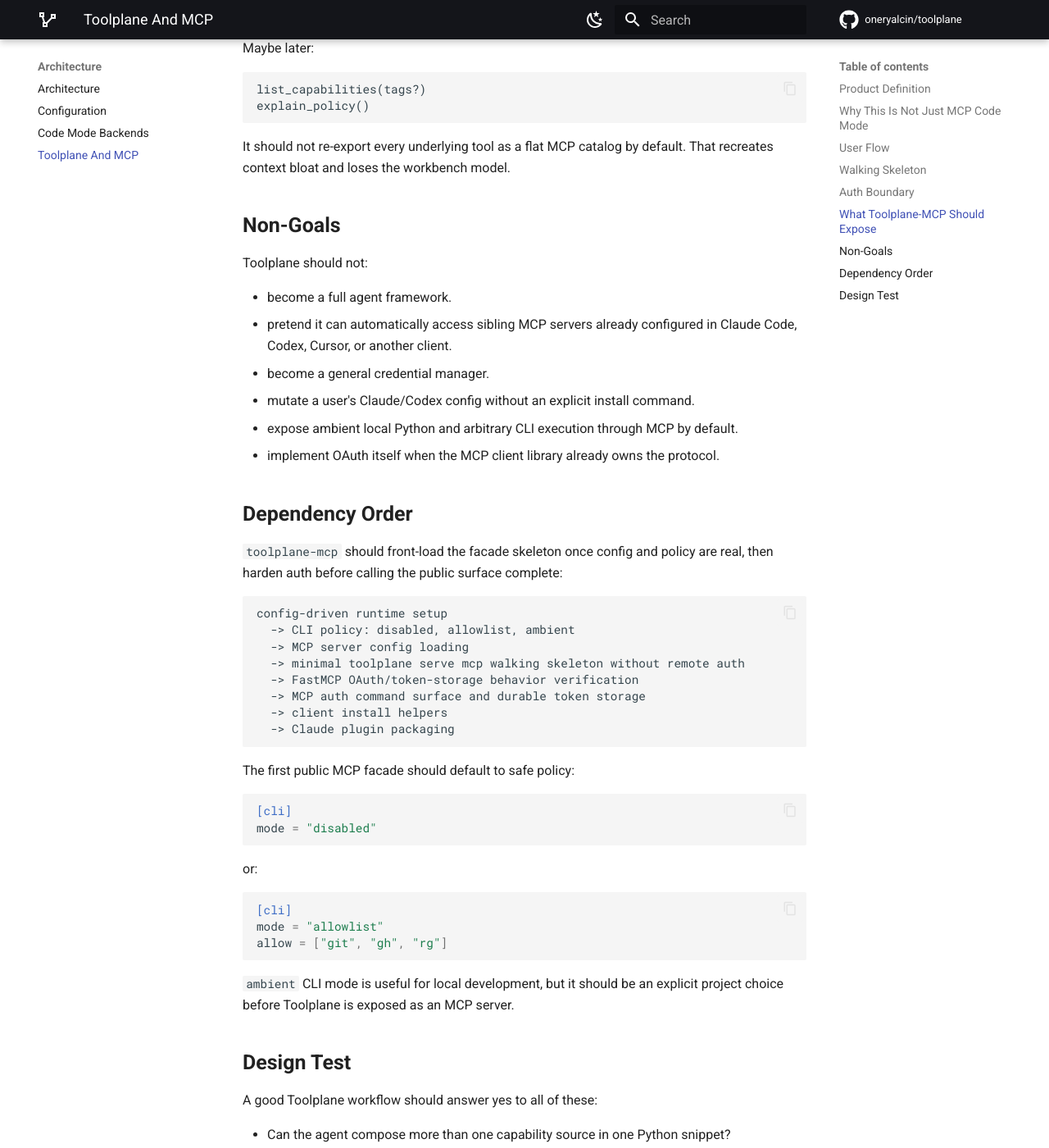
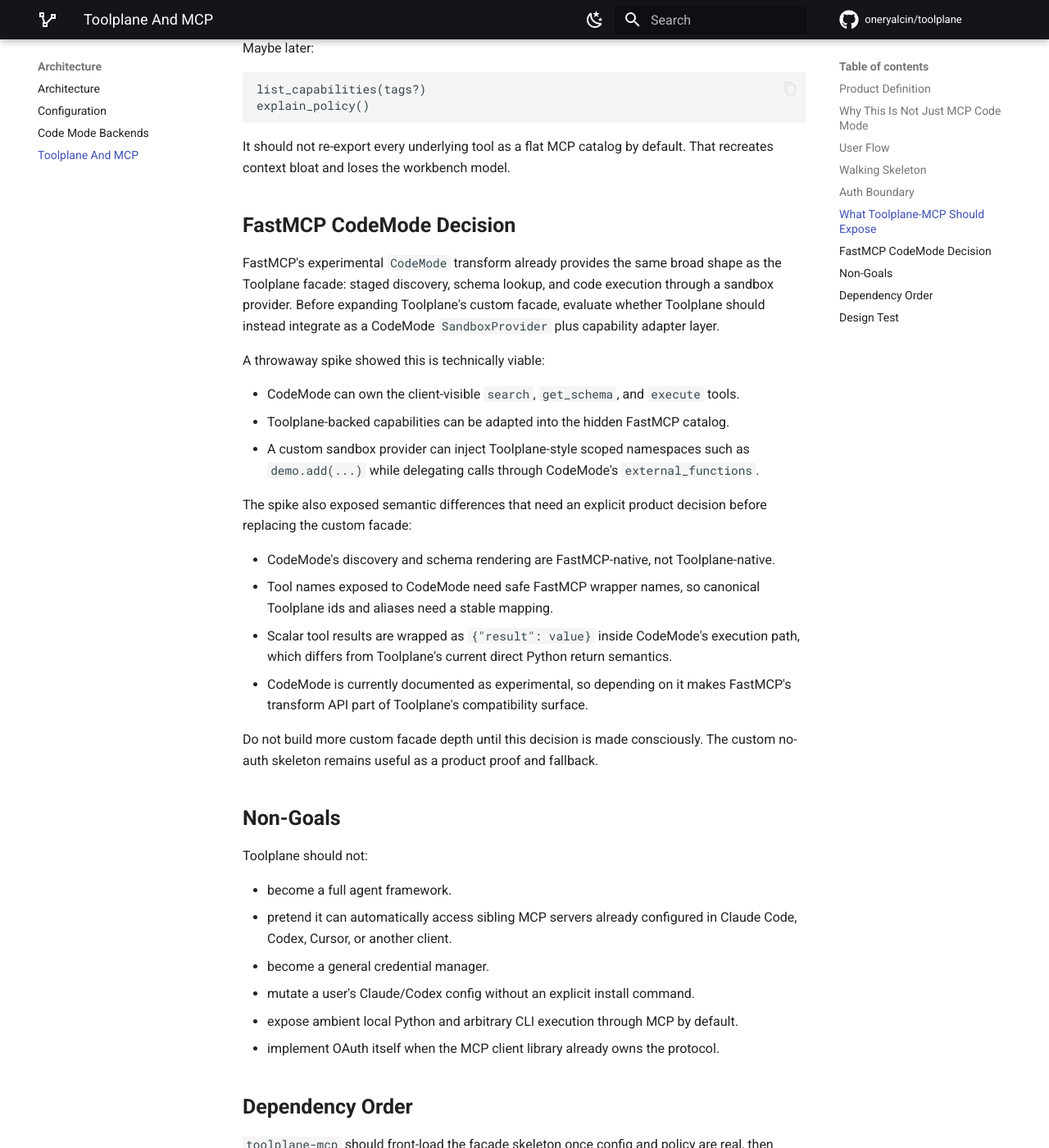
Before and after one commit to oneryalcin/toolplane, an MkDocs documentation site: the page built from docs/toolplane-mcp.md, in a window 1280 px wide and 1400 px high, scrolled down 4941 px. Shown: the whole window at 82% size. Built offline with MkDocs 1.6.1 and Material for MkDocs 9.7.7, drawn with Linux system fonts in a browser that asks for light colours; comment, search, counter and statistics services are not loaded.

Commit message:
Document FastMCP CodeMode facade decision

```diff
--- a/docs/toolplane-mcp.md
+++ b/docs/toolplane-mcp.md
@@ -256,6 +256,38 @@ explain_policy()
 It should not re-export every underlying tool as a flat MCP catalog by default.
 That recreates context bloat and loses the workbench model.
 
+## FastMCP CodeMode Decision
+
+FastMCP's experimental `CodeMode` transform already provides the same broad
+shape as the Toolplane facade: staged discovery, schema lookup, and code
+execution through a sandbox provider. Before expanding Toolplane's custom
+facade, evaluate whether Toolplane should instead integrate as a CodeMode
+`SandboxProvider` plus capability adapter layer.
+
+A throwaway spike showed this is technically viable:
+
+- CodeMode can own the client-visible `search`, `get_schema`, and `execute`
+  tools.
+- Toolplane-backed capabilities can be adapted into the hidden FastMCP catalog.
+- A custom sandbox provider can inject Toolplane-style scoped namespaces such as
+  `demo.add(...)` while delegating calls through CodeMode's `external_functions`.
+
+The spike also exposed semantic differences that need an explicit product
+decision before replacing the custom facade:
+
+- CodeMode's discovery and schema rendering are FastMCP-native, not
+  Toolplane-native.
+- Tool names exposed to CodeMode need safe FastMCP wrapper names, so canonical
+  Toolplane ids and aliases need a stable mapping.
+- Scalar tool results are wrapped as `{"result": value}` inside CodeMode's
+  execution path, which differs from Toolplane's current direct Python return
+  semantics.
+- CodeMode is currently documented as experimental, so depending on it makes
+  FastMCP's transform API part of Toolplane's compatibility surface.
+
+Do not build more custom facade depth until this decision is made consciously.
+The custom no-auth skeleton remains useful as a product proof and fallback.
+
 ## Non-Goals
 
 Toolplane should not:
```
